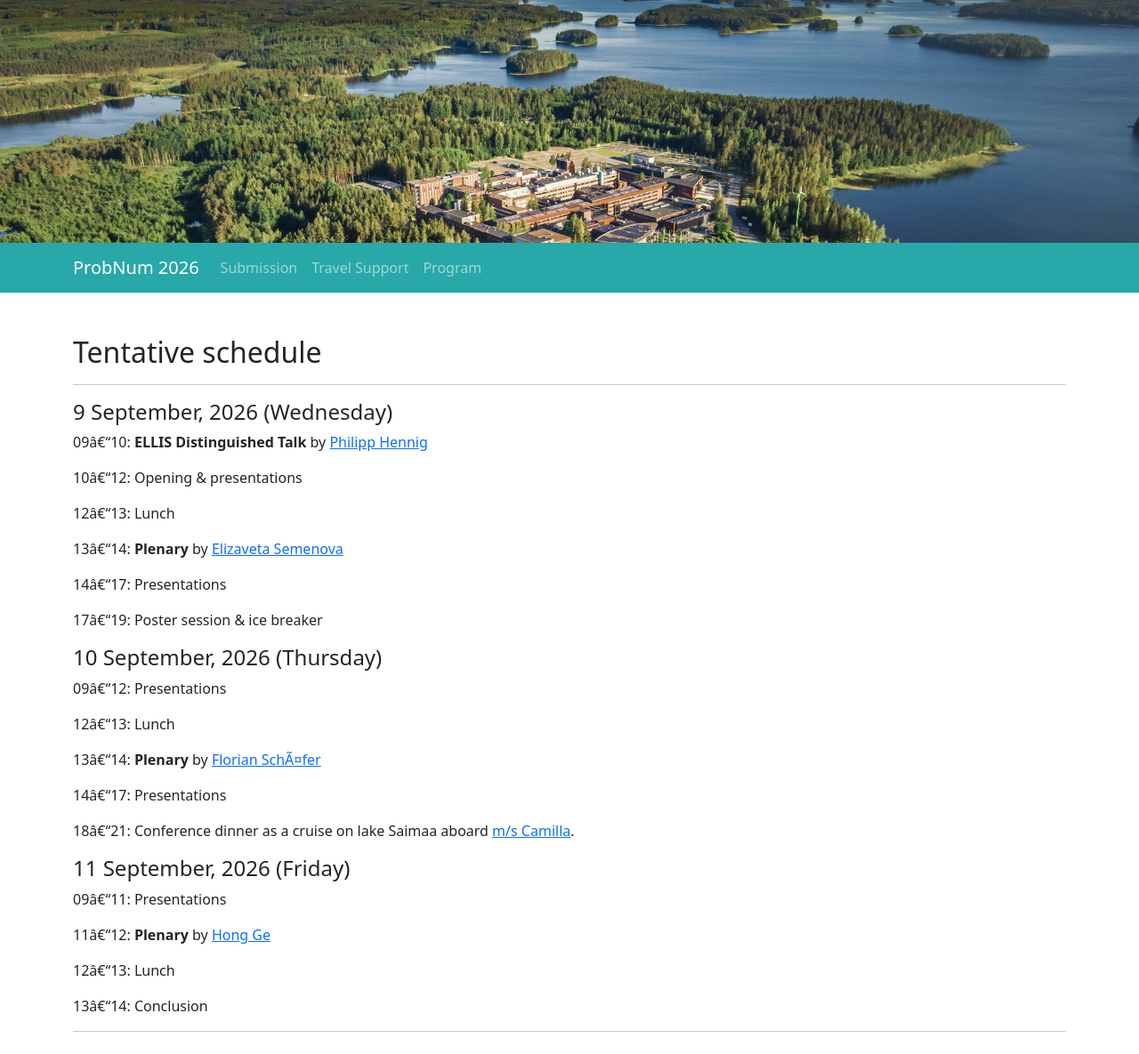
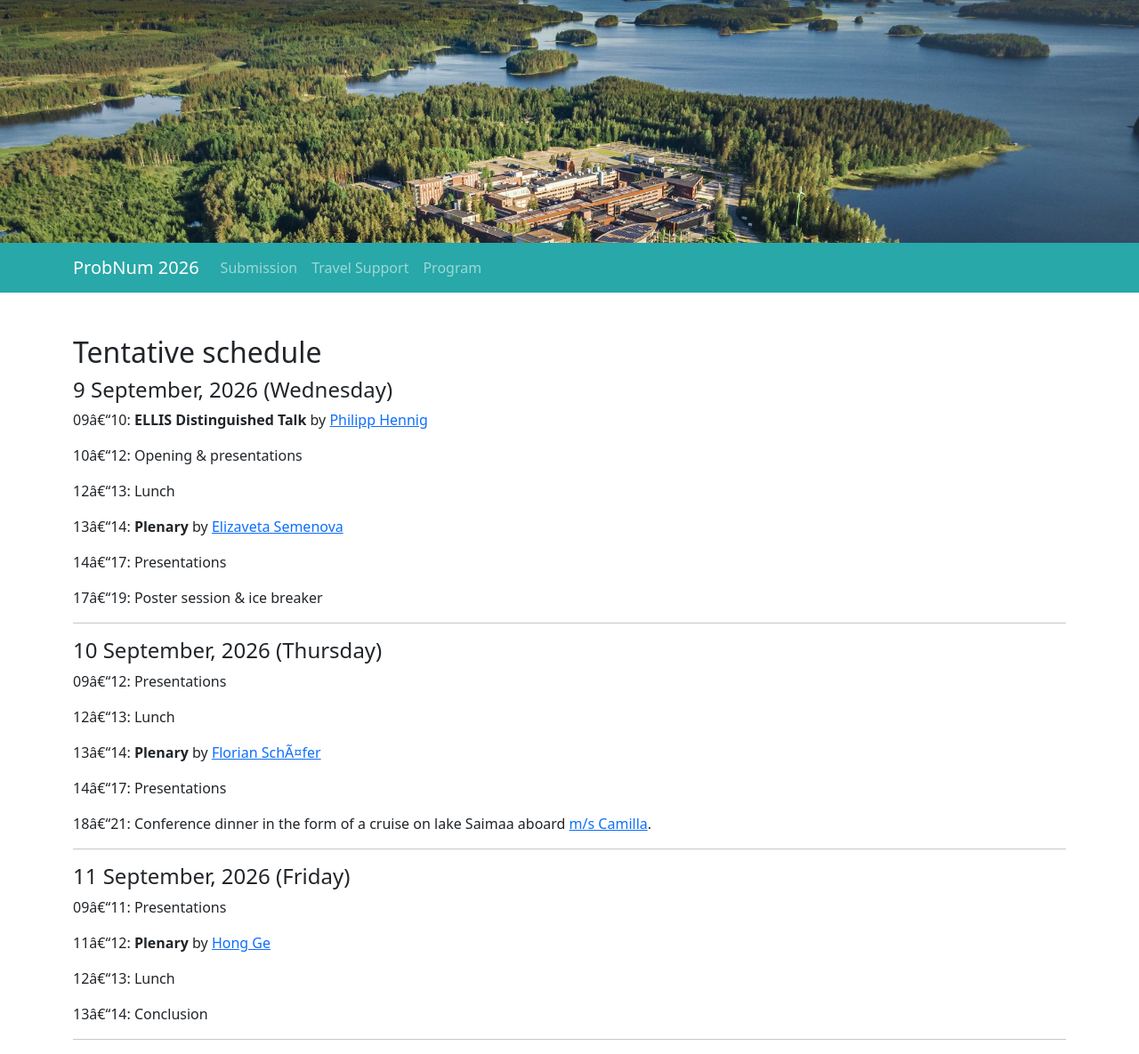
Before and after one commit to probnum2026/probnum2026.github.io, a Jekyll site: the page built from schedule.md, in a window 1280 px wide. Shown: the whole page at 89% size. Built offline with Jekyll 4.4.1, drawn with Linux system fonts in a browser that asks for light colours; nearby versions of some CDN libraries.

Commit message:
some more edits

```diff
--- a/schedule.md
+++ b/schedule.md
@@ -5,7 +5,6 @@ header_image: LUT.jpg
 ---
 
 ## Tentative schedule
----
 
 #### 9 September, 2026 (Wednesday)
 
@@ -21,6 +20,8 @@ header_image: LUT.jpg
 
 17&ndash;19: Poster session & ice breaker
 
+---
+
 #### 10 September, 2026 (Thursday)
 
 09&ndash;12: Presentations
@@ -31,7 +32,9 @@ header_image: LUT.jpg
 
 14&ndash;17: Presentations
 
-18&ndash;21: Conference dinner as a cruise on lake Saimaa aboard [m/s Camilla](https://karelialines.fi/in-english/).
+18&ndash;21: Conference dinner in the form of a cruise on lake Saimaa aboard [m/s Camilla](https://karelialines.fi/in-english/).
+
+---
 
 #### 11 September, 2026 (Friday)
 
```
